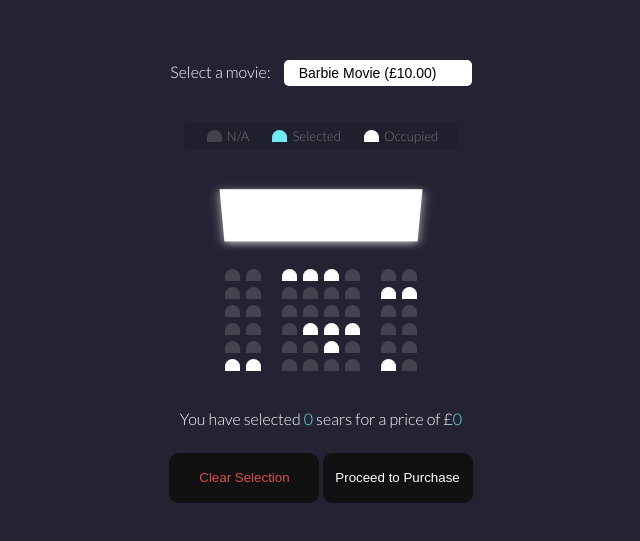
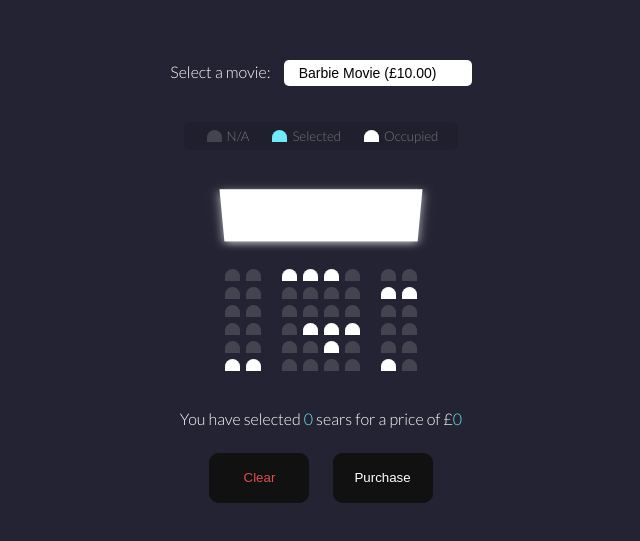
Before and after one commit to adam1996/Movie-Booking, a plain HTML site: page index.html in a window 1280 px wide. Shown: the part 129-670 px from the top of the page, without its empty margins (319-959 px from the left). Drawn offline with Linux system fonts and the light colour scheme.

Commit message:
Add padding

```diff
--- a/index.html
+++ b/index.html
@@ -103,8 +103,8 @@
     <script src="script.js"></script>
 
     <div class="container-buttons">
-        <button id="clearSelectionButton" class="glow-on-hover">Clear Selection</button>
-        <button id="purchaseSelectionButton" class="glow-on-hover">Proceed to Purchase</button>
+        <button id="clearSelectionButton" class="glow-on-hover">Clear</button>
+        <button id="purchaseSelectionButton" class="glow-on-hover">Purchase</button>
     </div>
 </body>
 </html>
--- a/styles.css
+++ b/styles.css
@@ -117,7 +117,7 @@ p.text span {
 /* Buton hover effect: */
 
 .glow-on-hover {
-    width: 150px;
+    width: 100px;
     height: 50px;
     border: none;
     outline: none;
@@ -179,4 +179,5 @@ p.text span {
 
 #clearSelectionButton{
     color: rgb(221, 78, 78);
+    margin-right: 20px;
 }
```
